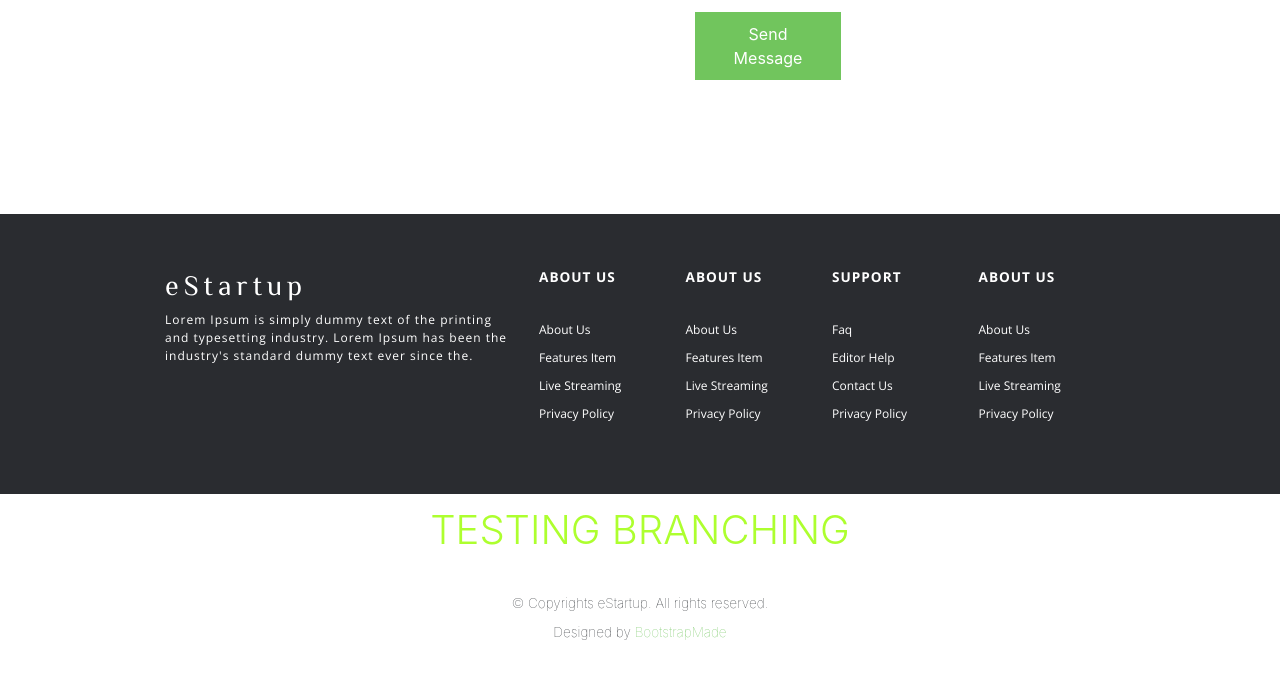
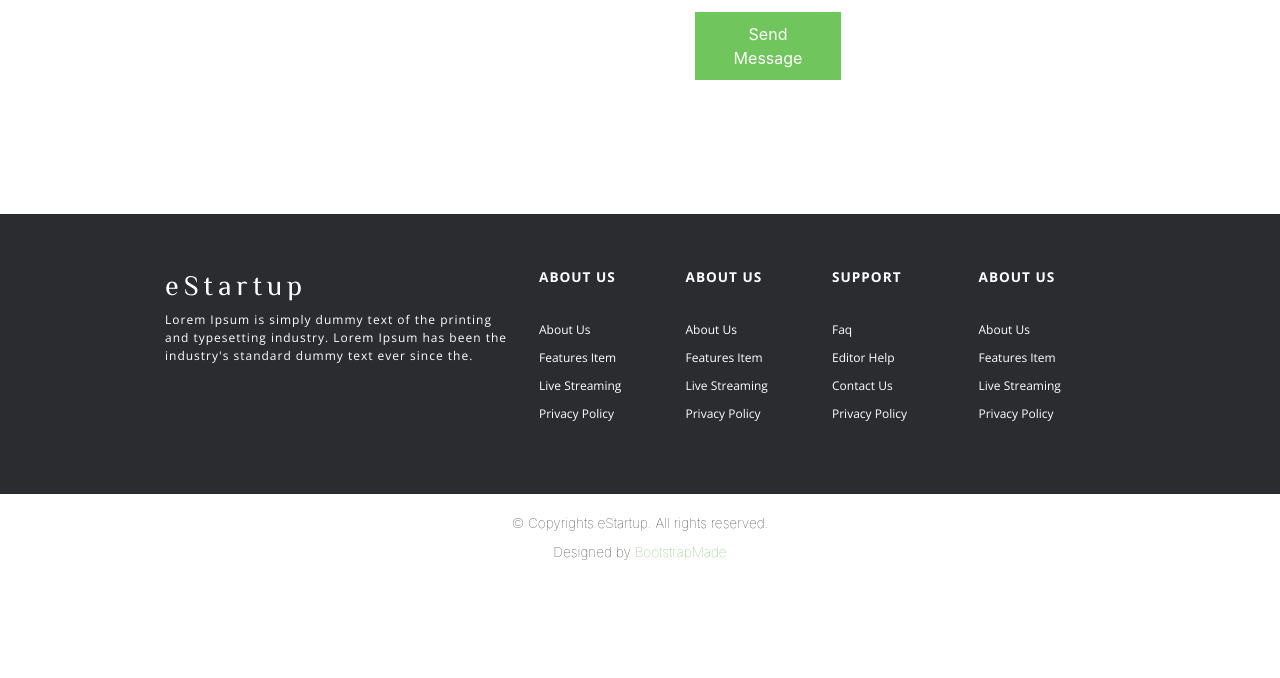
Before and after one commit to gerardopar/bootstrap-etheme, a website built with webpack: page public/index.html in a window 1280 px wide. Shown: the part 8352-9030 px from the top of the page. After the commit the page ends 8950 px from the top, so only its background shows below. Built offline with nearby package versions, Linux system fonts and the light colour scheme.

Commit message:
branches removed

```diff
--- a/public/index.html
+++ b/public/index.html
@@ -584,15 +584,6 @@
         </div>
     </div>
 
-    <!-- test section -->
-    <div class="test" style="width: 100%">
-        <div class="test__container" style="width: 80%; margin: 0 auto; text-align: center;">
-            <h1 class="test__text" style="padding: 12px 16px; color: greenyellow; font-weight: 300;">
-                TESTING BRANCHING
-            </h1>
-        </div>
-    </div>
-
     <!-- footer section -->
     <footer class="footer">
         <p class="footer__title">&copy; Copyrights eStartup. All rights reserved.</p>
```
